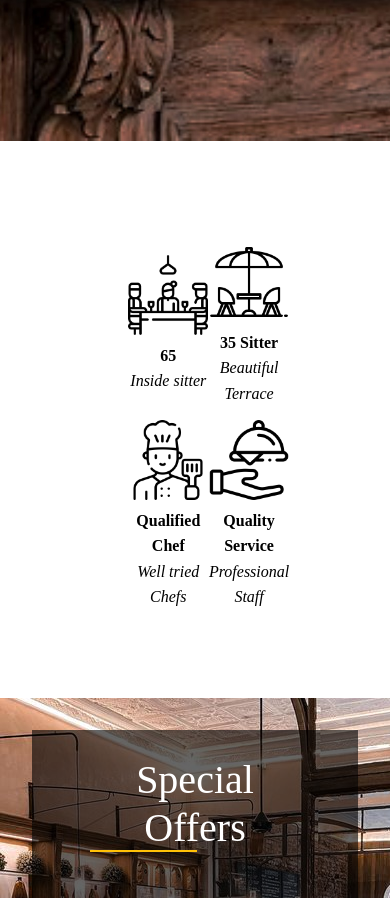
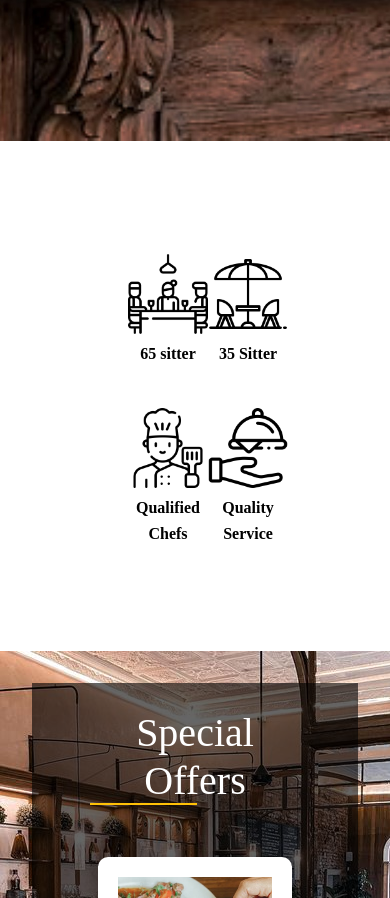
Before and after one commit to ZumescoTech/yayacafe.io, a plain HTML site: page index.html in a window 390 px wide. Shown: the part 659-1557 px from the top of the page. Drawn offline with nearby package versions, Linux system fonts and the light colour scheme.

Commit message:
update
updated

```diff
--- a/index.html
+++ b/index.html
@@ -63,7 +63,7 @@
             <div class="details"> <!--Begining of the Inside sitter section-->
                 <img  class="icon" src="/icons/dinner.png" alt="">
                 <div class="details-text">
-                    <h4>65</h4>
+                    <h4>65 sitter</h4>
                     <em>Inside sitter</em>
                 </div>
             </div>    <!-----End of the Insider Sitter Section-->
@@ -79,7 +79,7 @@
             <div class="details align-center"> <!--Beginning of the chef section-->
                  <img  class="icon"  src="/icons/chef.png" alt="">
                  <div class="details-text">
-                    <h4>Qualified Chef</h4>
+                    <h4>Qualified Chefs</h4>
                     <em>Well tried Chefs</em>
                  </div>
             </div> <!--end of the chef section-->
--- a/style.css
+++ b/style.css
@@ -219,22 +219,30 @@ grid-template-columns: repeat(2, 1fr);
     }
 
     /* details section  */
+    .info-section{
+            align-items: center;
+            text-align: center;
+    }
     .info-section .grid-4{
         display: grid;
         grid-template-columns: repeat(2, 1fr);
         grid-template-rows: repeat(2, 1fr);
     }
-    .details{
-        margin: 0;
-        padding: 0;
-    }
+    /* .details{
+        margin: 0.5rem;
+        padding: 0.25rem 0;
+    } */
     .details:nth-child(n){
-    margin:0.02rem;
+    margin:0.5rem 0 0.75rem 0;
+    padding: 0.25rem 0;
 
 }
 
     .icon{
         font-size: 1rem;
+    }
+    .details-text em{
+        display: none;
     }
     /* .specials */
 
```
